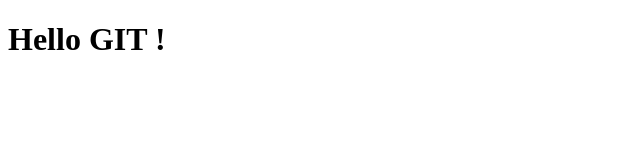
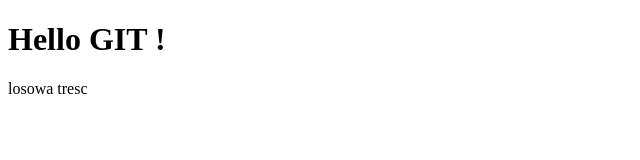
Before and after one commit to pelpawel/git-course-4, a plain HTML site: page index.html in a window 1280 px wide. Shown: the full height of the page, 0-640 px from the left. Drawn offline with Linux system fonts and the light colour scheme.

Commit message:
losowa tresc

```diff
--- a/index.html
+++ b/index.html
@@ -10,5 +10,11 @@
 </head>
 <body>
     <h1>Hello GIT !</h1>
+<p>
+
+    losowa tresc
+
+</p>
+
 </body>
 </html>
```
